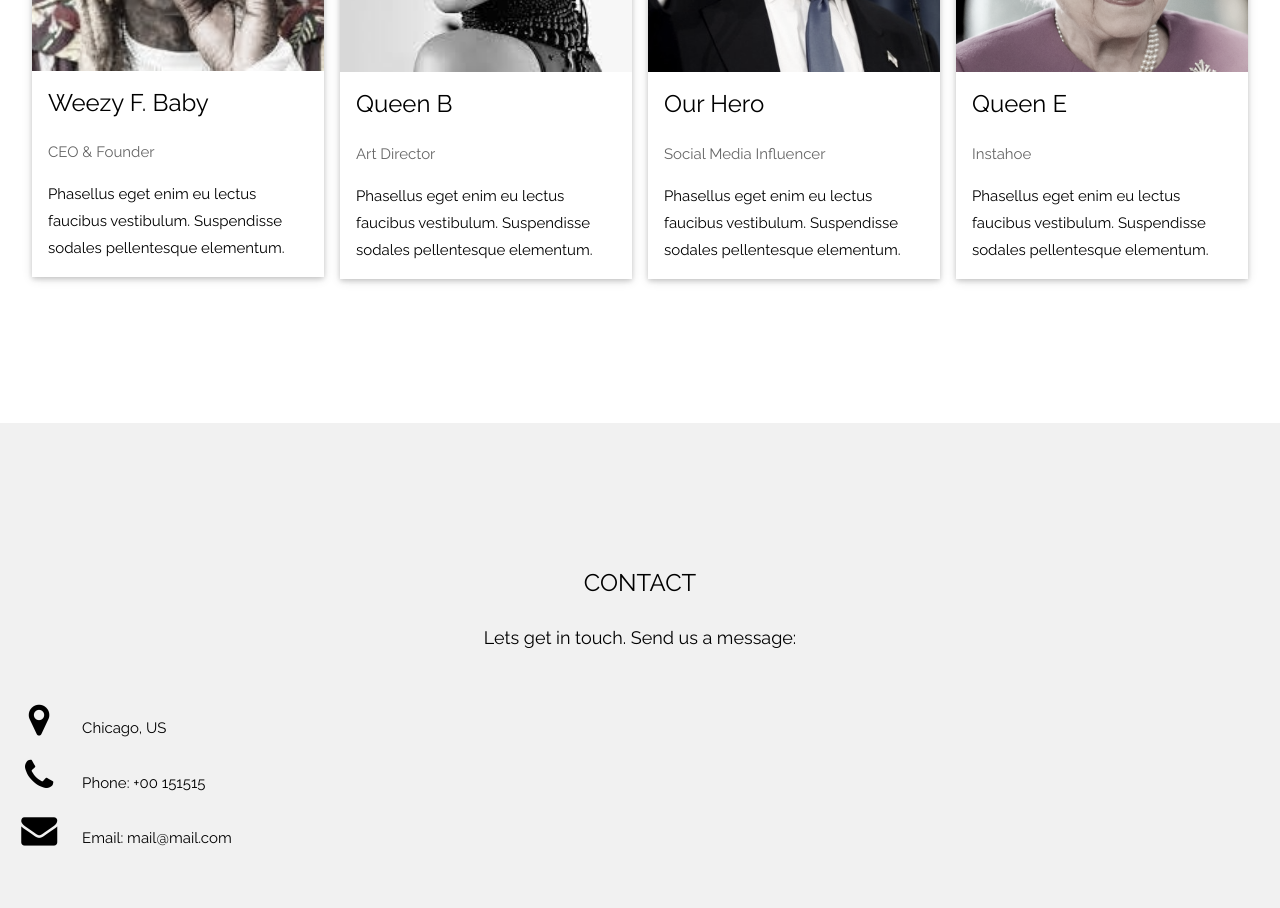
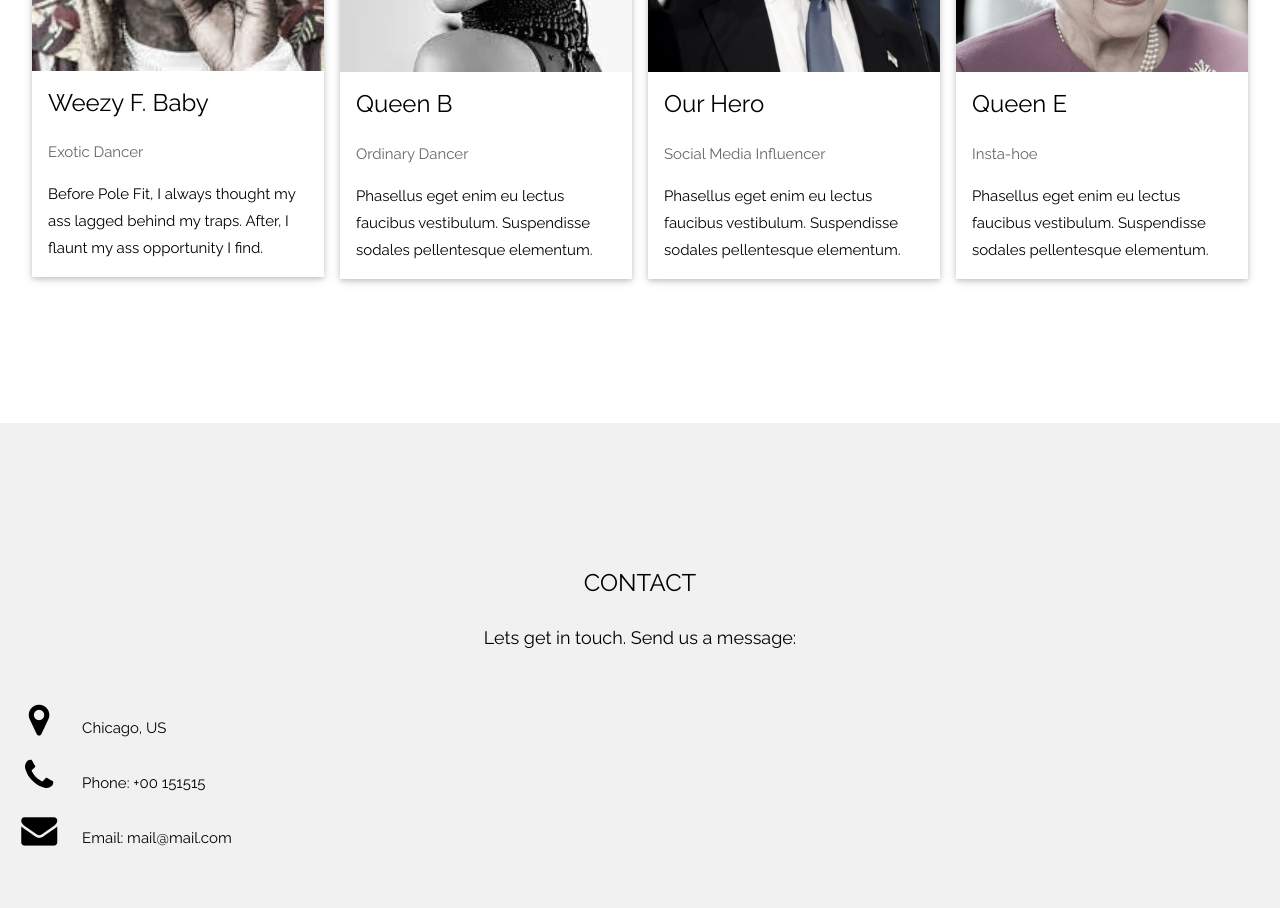
Before and after one commit to ntreyn/web_pages, a plain HTML site: page index.html in a window 1280 px wide. Shown: the part 3020-3928 px from the top of the page. Drawn offline with nearby package versions, Linux system fonts and the light colour scheme.

Commit message:
testimonials

```diff
--- a/index.html
+++ b/index.html
@@ -186,8 +186,8 @@
         <img src="/ari_page/wayne.jpg" alt="John" style="width:100%">
         <div class="w3-container">
           <h3>Weezy F. Baby</h3>
-          <p class="w3-opacity">CEO & Founder</p>
-          <p>Phasellus eget enim eu lectus faucibus vestibulum. Suspendisse sodales pellentesque elementum.</p>
+          <p class="w3-opacity">Exotic Dancer</p>
+          <p>Before Pole Fit, I always thought my ass lagged behind my traps. After, I flaunt my ass opportunity I find.</p>
           <!--<p><button class="w3-button w3-light-grey w3-block"><i class="fa fa-envelope"></i> Contact</button></p>-->
         </div>
       </div>
@@ -197,7 +197,7 @@
         <img src="/ari_page/beyonce.jpg" alt="Jane" style="width:100%">
         <div class="w3-container">
           <h3>Queen B</h3>
-          <p class="w3-opacity">Art Director</p>
+          <p class="w3-opacity">Ordinary Dancer</p>
           <p>Phasellus eget enim eu lectus faucibus vestibulum. Suspendisse sodales pellentesque elementum.</p>
           <!--<p><button class="w3-button w3-light-grey w3-block"><i class="fa fa-envelope"></i> Contact</button></p>-->
         </div>
@@ -219,7 +219,7 @@
         <img src="/ari_page/queen.jpg" alt="Dan" style="width:100%">
         <div class="w3-container">
           <h3>Queen E</h3>
-          <p class="w3-opacity">Instahoe</p>
+          <p class="w3-opacity">Insta-hoe</p>
           <p>Phasellus eget enim eu lectus faucibus vestibulum. Suspendisse sodales pellentesque elementum.</p>
           <!--<p><button class="w3-button w3-light-grey w3-block"><i class="fa fa-envelope"></i> Contact</button></p>-->
         </div>
```
